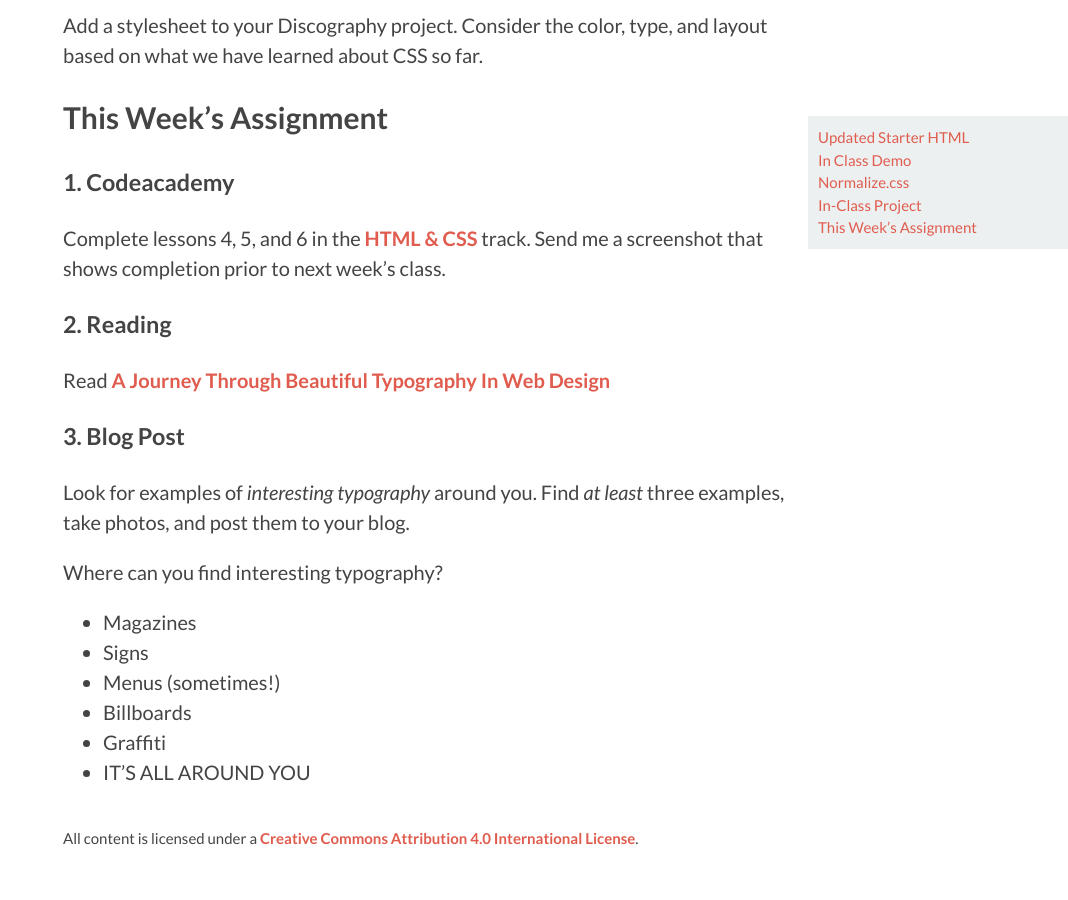
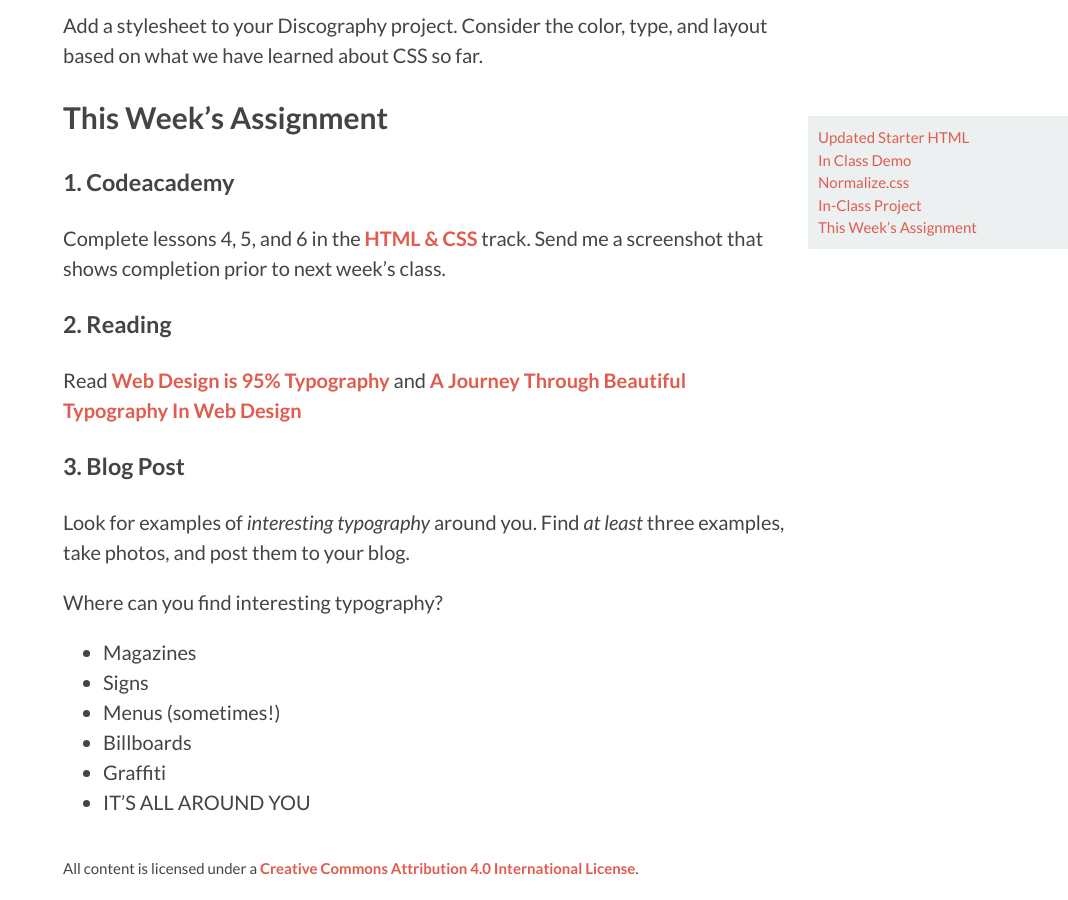
Before and after one commit to DMD1070/DMD1070.github.io, a Jekyll site: the page built from lessons/6-css-deep-dive.md, in a window 1280 px wide and 900 px high, scrolled down 1497 px. Shown: the whole window, without its empty margins (212-1280 px from the left). Built offline with Jekyll 4.4.1, drawn with Linux system fonts in a browser that asks for light colours; Markdown is read by kramdown in place of the engine named in the settings; before the commit the page ends 2367 px from its top, so only the background shows below that.

Commit message:
add additional reading

```diff
--- a/lessons/6-css-deep-dive.md
+++ b/lessons/6-css-deep-dive.md
@@ -66,7 +66,7 @@ Complete lessons 4, 5, and 6 in the [HTML & CSS](http://www.codecademy.com/track
 
 ### 2. Reading
 
-Read [A Journey Through Beautiful Typography In Web Design](http://www.smashingmagazine.com/2013/08/06/beautiful-typography-web-design/)
+Read [Web Design is 95% Typography](http://ia.net/blog/the-web-is-all-about-typography-period) and [A Journey Through Beautiful Typography In Web Design](http://www.smashingmagazine.com/2013/08/06/beautiful-typography-web-design/)
 
 ### 3. Blog Post
 
```
